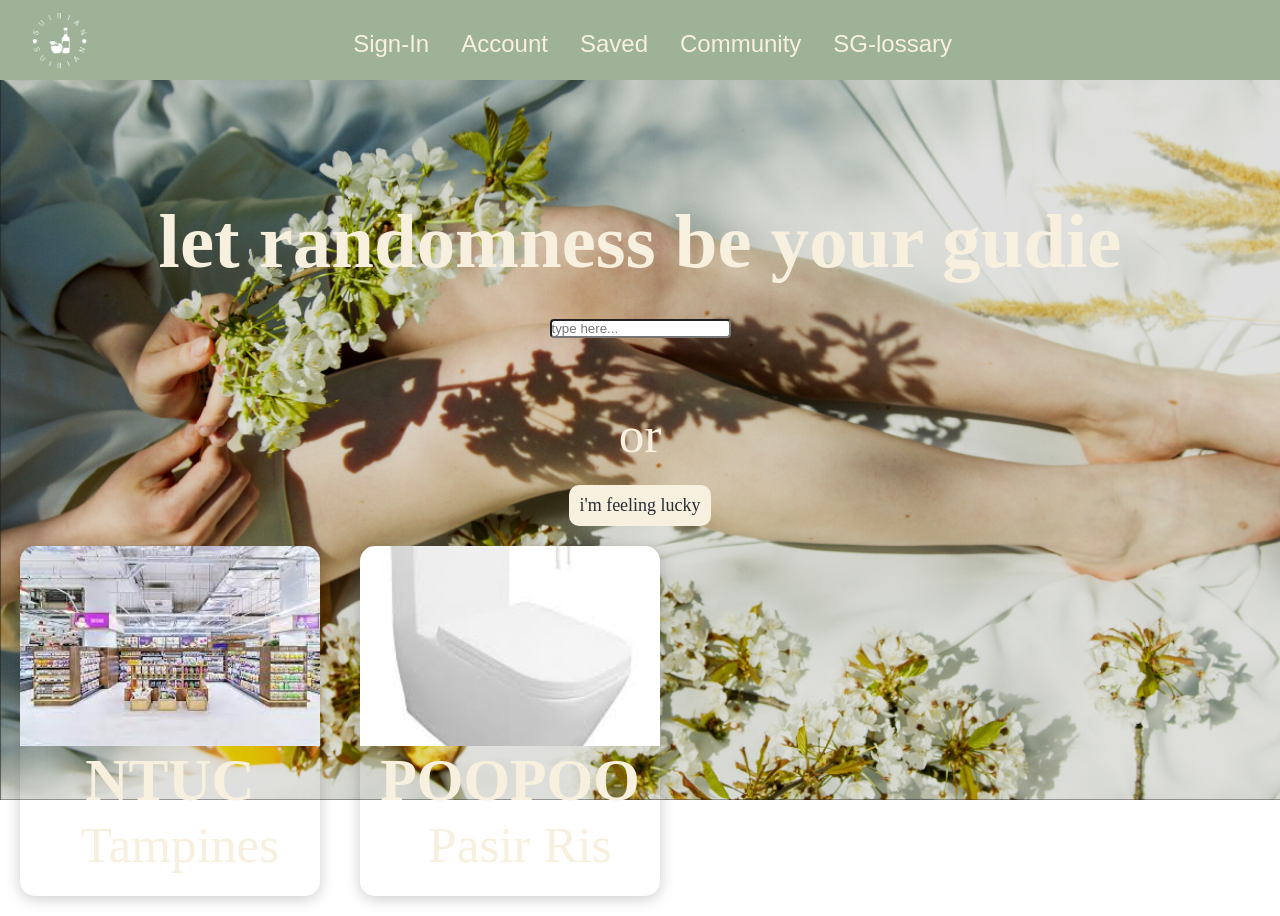
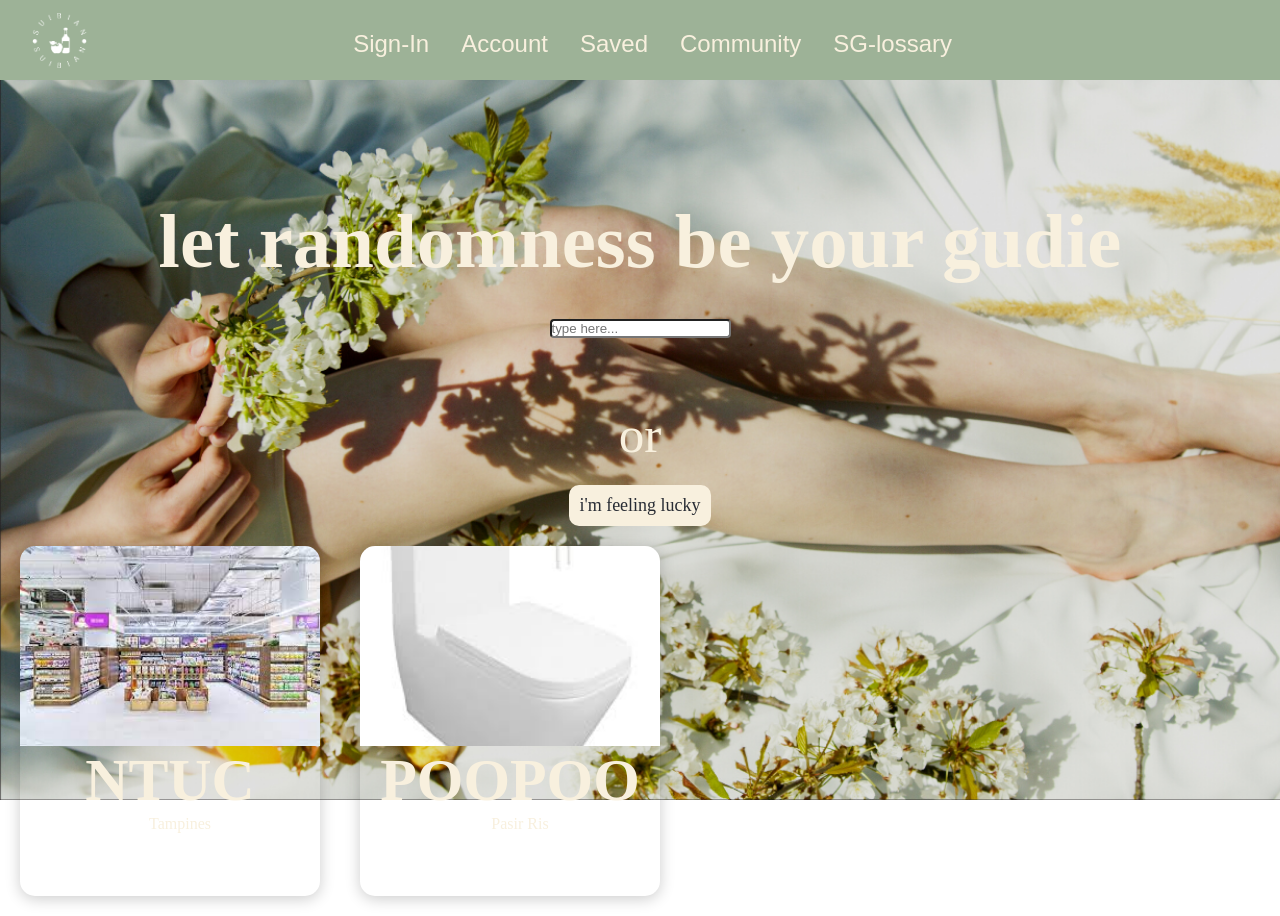
Before and after one commit to jerremyng/suiBian, a React (Create React App) app: page / in a window 1280 px wide. Built offline with nearby package versions, Linux system fonts and the light colour scheme; a web font is replaced by a local one.

Commit message:
even more??

```diff
--- a/src/App.css
+++ b/src/App.css
@@ -144,6 +144,7 @@ input {
 .foodLocation h1,
 .foodLocation p {
   margin-left: 20px;
+  font-size: medium;
 }
 
 button {
@@ -158,10 +159,6 @@ button {
 
 input {
   border-radius: 4px;
-}
-
-.SearchBar {
-  width: 100%;
 }
 
 .search{
```
